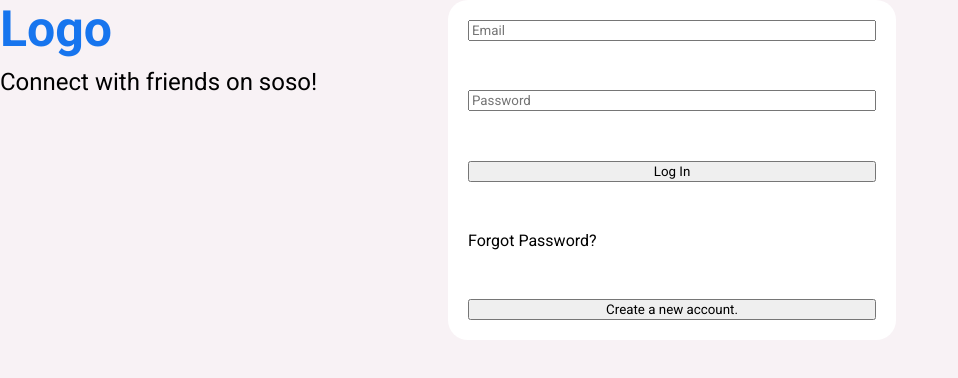
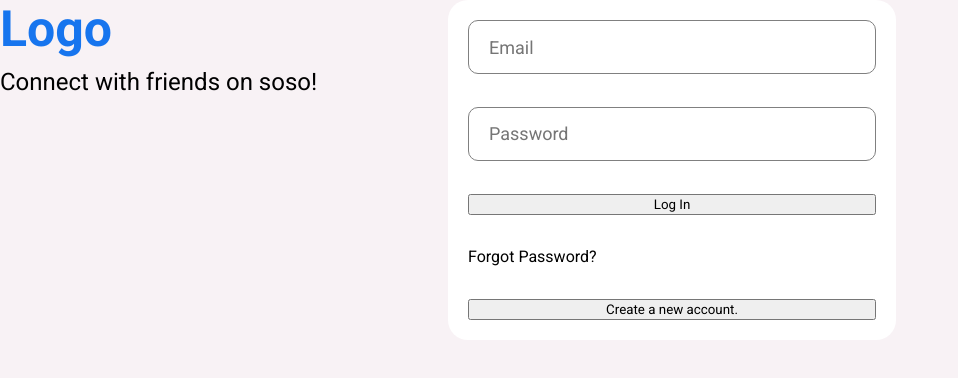
Before and after one commit to francisuloko/social-media, a React (Create React App) app: page / in a window 1280 px wide. Shown: the top 378 px of the page, without its empty margins (0-958 px from the left). Built offline with nearby package versions, Linux system fonts and the light colour scheme.

Commit message:
Add styling to login Inputs

```diff
--- a/src/pages/login/login.css
+++ b/src/pages/login/login.css
@@ -36,3 +36,11 @@
   flex-direction: column;
   justify-content: space-between;
 }
+
+.loginInput {
+  height: 50px;
+  border-radius: 10px;
+  border: 1px solid grey;
+  font-size: 18px;
+  padding-left: 20px;
+}
```
